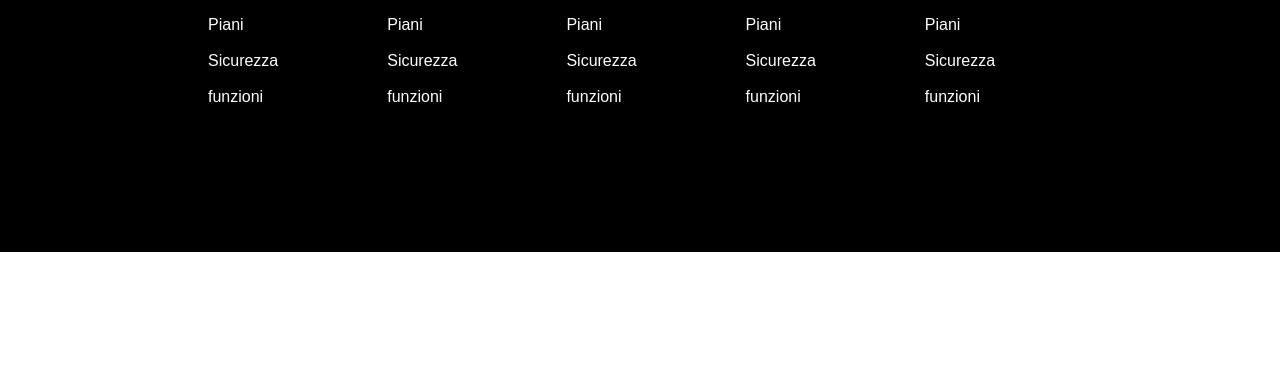
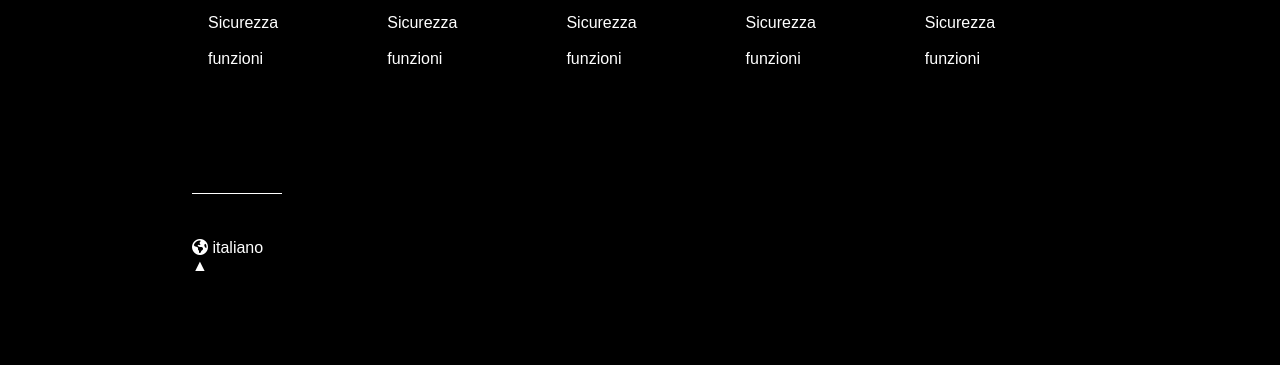
Before and after one commit to raghveerdeol/htmlcss-dropbox, a plain HTML site: page index.html in a window 1280 px wide. Shown: the part 5576-5941 px from the top of the page. Before the commit the page ends 5828 px from the top, so only its background shows below. Drawn offline with Linux system fonts and the light colour scheme.

Commit message:
aggiunta opzione lingua

```diff
--- a/css/style.css
+++ b/css/style.css
@@ -198,5 +198,12 @@ footer{
     color: white;
 }
 .padding-footer{
-    padding: 10% 15%;
+    padding: 7% 15%;
 }
+.top-border{
+    border-top: 1px solid white;
+    width: 10%;
+}
+.top-border > p{
+    padding-top: 50%;
+}
--- a/index.html
+++ b/index.html
@@ -321,8 +321,8 @@
         </article>
     </main>
 
-    <footer>
-        <section class="flex padding-footer">
+    <footer class="padding-footer" >
+        <section class="flex bottom-pd">
             <ul class="flex column liste-footer">
                 <li>
                     <h3>Dropbox</h3>
@@ -412,8 +412,15 @@
                     <a href="">funzioni</a>
                 </li>
             </ul>
+
         </section>
 
+        <section class="top-border">
+            <p>
+                <i class="fa-solid fa-earth-americas"></i>
+                italiano &#9650;
+            </p>
+        </section>
     </footer>
 </body>
 </html>
```
